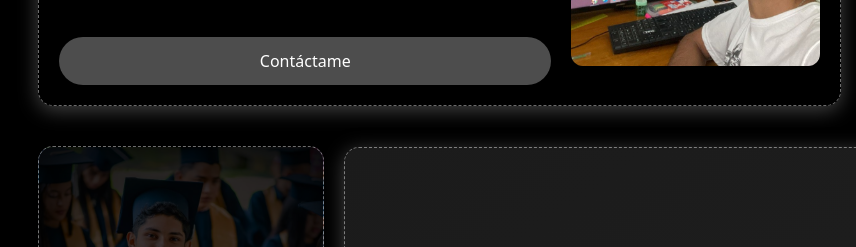
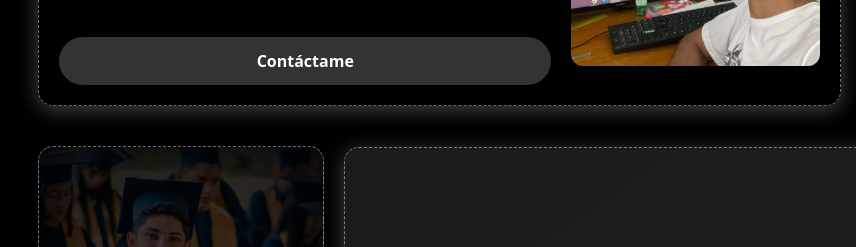
Before and after one commit to JohanBoDev/Portafolio-Astro, an Astro site: page / in a window 1280 px wide. Shown: the part 1069-1316 px from the top of the page, 0-856 px from the left. Built offline with nearby package versions, Linux system fonts and the light colour scheme; Astro itself is replaced by a stand-in of ours.

Commit message:
Mejorando cosas pequeñas

```diff
--- a/src/components/SobreMi.astro
+++ b/src/components/SobreMi.astro
@@ -23,15 +23,13 @@ import "../styles/global.css";
           del proyecto Sennova.
         </p>
 
-        <!-- Botón de contacto (sin cambios) -->
-        <button class="p-3 mt-5 rounded-full bg-white/30">
-          <a
-            href="mailto:bohorquezjohan958@gmail.com?subject=Quiero comunicarme contigo&body=Hola, me gustaría contactar contigo."
-            class="text-white"
-          >
-            Contáctame
-          </a>
-        </button>
+        <!-- Botón de contacto  -->
+<a
+  href="mailto:bohorquezjohan958@gmail.com?subject=Quiero comunicarme contigo&body=Hola, me gustaría contactar contigo."
+  class="inline-block mt-5 text-center px-6 py-3 rounded-full bg-white/20 hover:bg-white/30 text-white font-semibold backdrop-blur-md transition duration-300 shadow-md"
+>
+  Contáctame
+</a>
       </div>
       <div class="mt-5 lg:mt-0">
 <img
```
